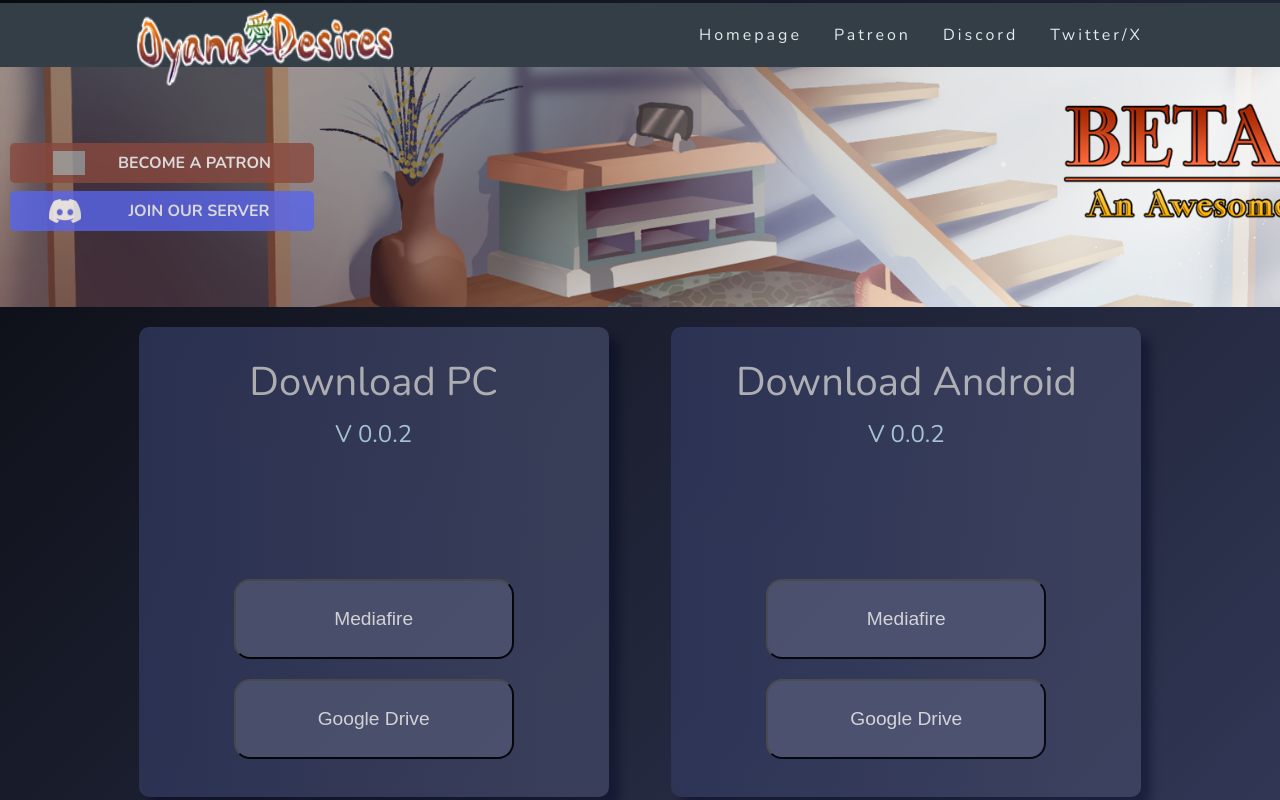
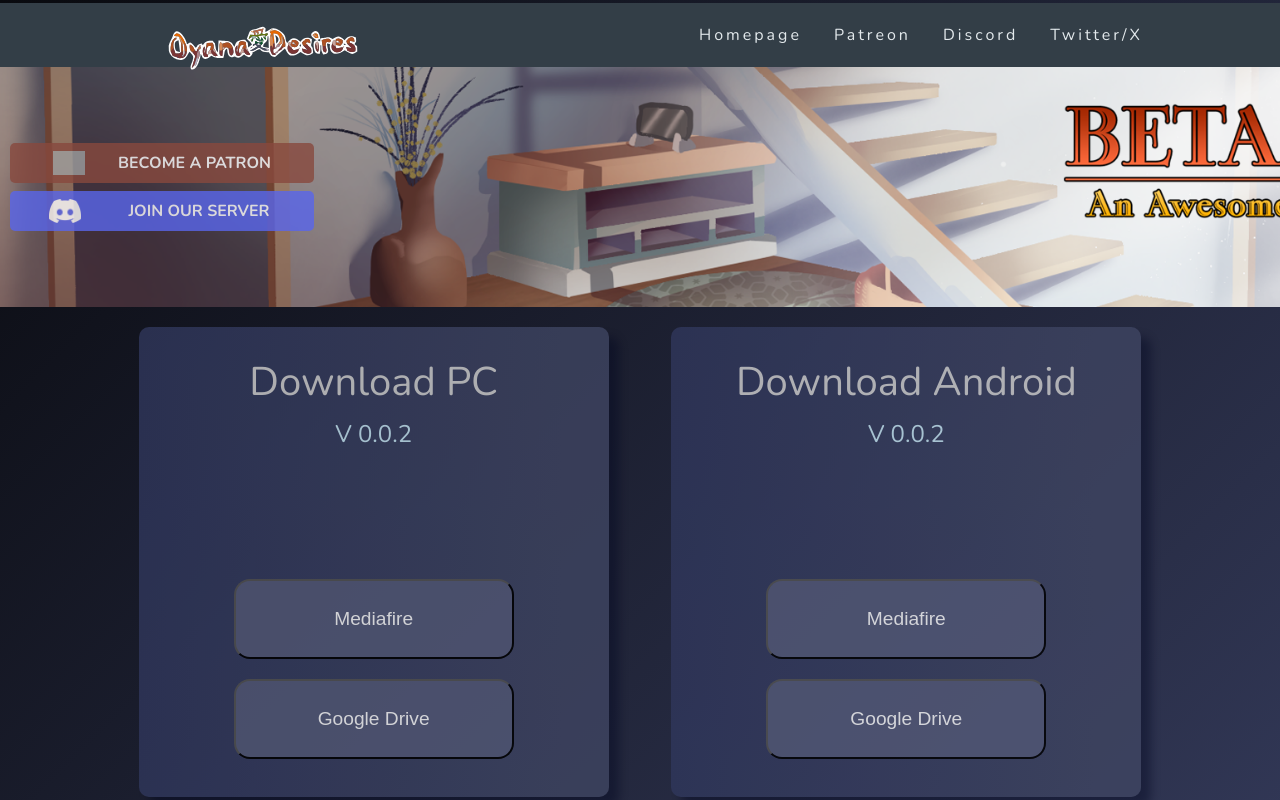
Before and after one commit to OyanaDesires/website, a plain HTML site: page index.html in a window 1280 px wide. Shown: the top 800 px of the page. Drawn offline with nearby package versions, Linux system fonts and the light colour scheme; grey boxes are pictures that could not be loaded.

Commit message:
Update index.html

```diff
--- a/index.html
+++ b/index.html
@@ -12,7 +12,7 @@
     <header>
         <nav>
             <a class="logo">
-                <img src="https://raw.githubusercontent.com/OyanaDesires/website/main/images/oyanalogotipo.png" alt="Logo do Jogo foda la">
+                <img src="https://raw.githubusercontent.com/OyanaDesires/website/main/images/oyanavetor.svg" alt="Logo do Jogo foda la">
             </a>
             <!-- <div class="menu">
                 <div class="line1"></div>
```
